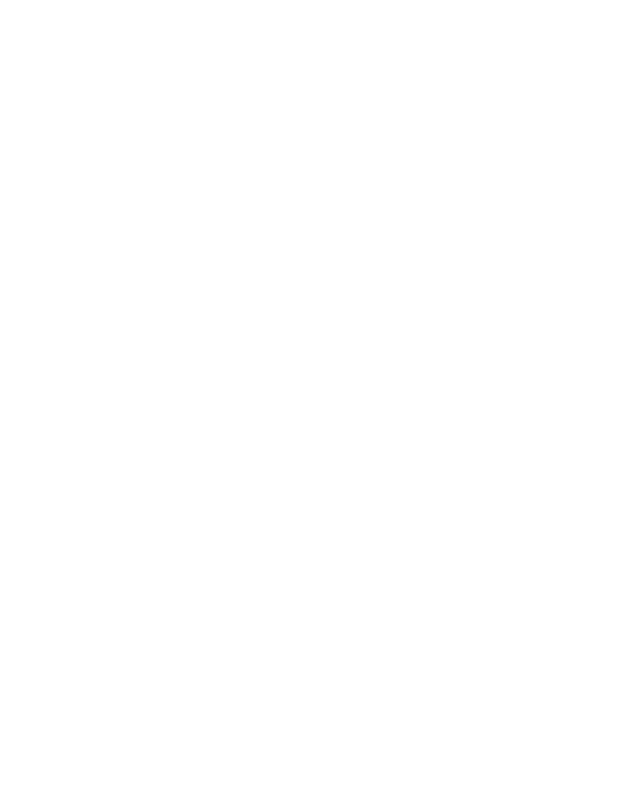
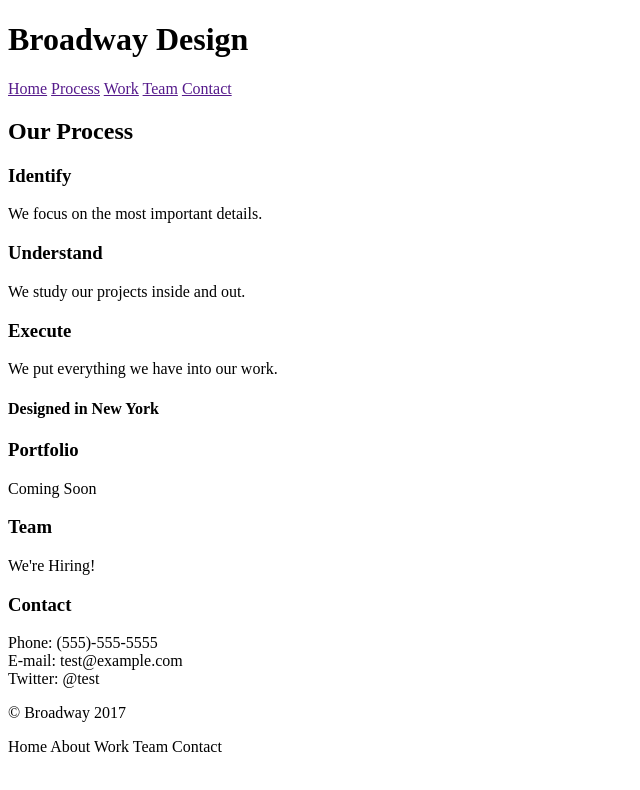
Before and after one commit to JK789/broadway, a plain HTML site: page index.html in a window 1280 px wide. Shown: the whole page, without its empty margins (0-640 px from the left). Drawn offline with Linux system fonts and the light colour scheme.

Commit message:
Add all content before styling.

```diff
--- a/index.html
+++ b/index.html
@@ -8,8 +8,39 @@
   </head>
   <body>
 <!-- Top Section -->
+<h1>Broadway Design</h1>
+<nav>
+  <a href="">Home</a>
+  <a href="">Process</a>
+  <a href="">Work</a>
+  <a href="">Team</a>
+  <a href="">Contact</a>
+</nav>
 <!-- Our Process Section -->
+<h2>Our Process</h2>
+<h3>Identify</h3>
+<p>We focus on the most important details.</p>
+<h3>Understand</h3>
+<p>We study our projects inside and out.</p>
+<h3>Execute</h3>
+<p>We put everything we have into our work.</p>
 <!-- Designed in New York Section -->
+<h4>Designed in New York</h4>
+  <h3>Portfolio</h3>
+    <p>Coming Soon</p>
+  <h3>Team</h3>
+    <p>We're Hiring!</p>
+  <h3>Contact</h3>
+    <p>Phone: (555)-555-5555 <br>
+        E-mail: test@example.com <br>
+        Twitter: @test</p>
 <!-- Footer -->
+<p>© Broadway 2017</p>
+<nav>
+  Home
+  About
+  Work
+  Team
+  Contact
   </body>
 </html>
```
